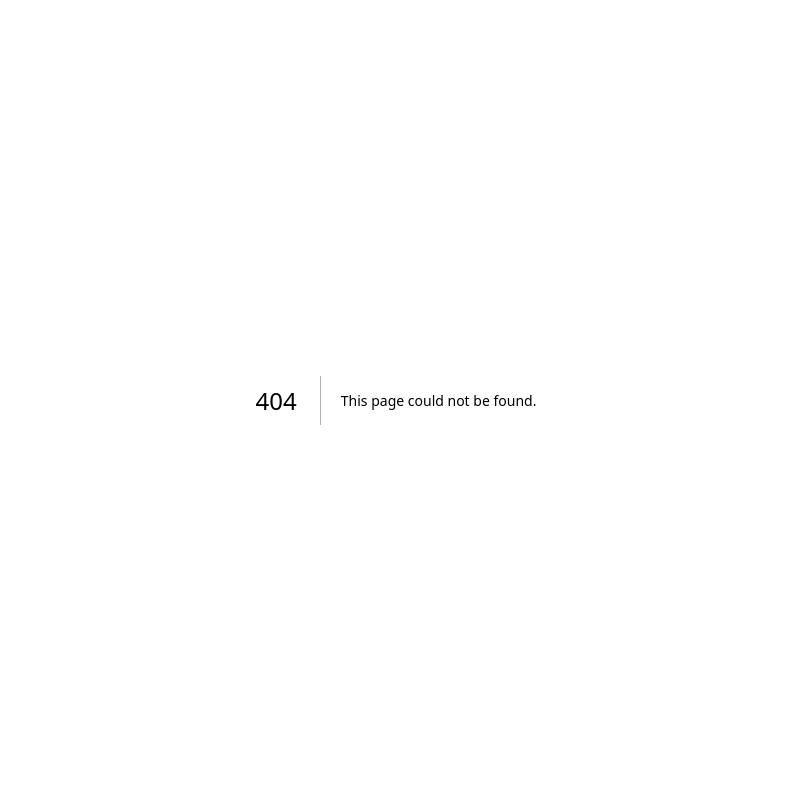
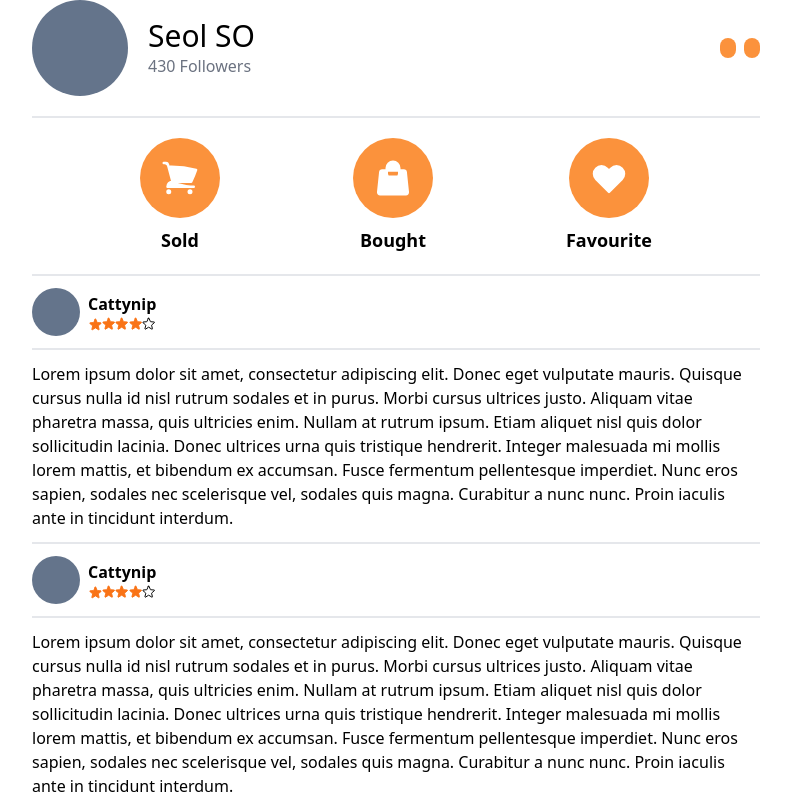
Before and after one commit to cattynip/narrot-market, a Next.js app: page /profile in a window 1280 px wide. Before the commit this address had no page. Shown: the top 800 px of the page, without its empty margins (244-1035 px from the left). Built offline with nearby package versions, Linux system fonts and the light colour scheme.

Commit message:
stlye(page): Profile

```diff
--- a/components/Icon.tsx
+++ b/components/Icon.tsx
@@ -23,12 +23,15 @@ const Icon = ({
       aria-hidden="true"
       {...svgProps}
     >
-      <path
-        strokeLinecap="round"
-        strokeLinejoin="round"
-        strokeWidth="1.5"
-        d={IconDs[d]}
-      />
+      {IconDs[d].map((iconPath, iconPathIndex) => (
+        <path
+          key={iconPathIndex}
+          strokeLinecap="round"
+          strokeLinejoin="round"
+          strokeWidth="1.5"
+          d={iconPath}
+        />
+      ))}
     </svg>
   );
 };
--- a/components/ProductItem.tsx
+++ b/components/ProductItem.tsx
@@ -23,7 +23,7 @@ const ProductItem = ({
   comment
 }: IProductItem) => {
   return (
-    <div className="mt-2 flex w-full items-center justify-between border-t-2 border-gray-300 py-3">
+    <div className="flex w-full items-center justify-between border-t-2 border-gray-300 py-3">
       <div className="flex items-center justify-items-center">
         <ProductImage
           src={imageSrc}
--- /dev/null
+++ b/components/ProfileInforItem.tsx
@@ -0,0 +1,26 @@
+import { TIconDs } from '@libs/iconDs';
+import Icon from './Icon';
+
+interface IProfileInforItem {
+  icon: TIconDs;
+  title: string;
+}
+
+const ProfileInforItem = ({ icon, title }: IProfileInforItem) => {
+  return (
+    <div className="flex flex-col items-center justify-center space-y-2">
+      <div className="flex h-20 w-20 items-center justify-center rounded-full bg-orange-400 transition-colors hover:bg-orange-500">
+        <Icon
+          d={icon}
+          size={10}
+          isHighlighted={false}
+          stroke="#ffffff"
+          fill="#ffffff"
+        />
+      </div>
+      <h3 className="text-lg font-semibold">{title}</h3>
+    </div>
+  );
+};
+
+export default ProfileInforItem;
--- /dev/null
+++ b/components/ProfileReview.tsx
@@ -0,0 +1,38 @@
+import Icon from './Icon';
+
+interface IProfileReview {
+  user: {
+    name: string;
+    avatar: string;
+  };
+  star: number;
+  review: string;
+}
+
+const ProfileReview = ({ user, star, review }: IProfileReview) => {
+  return (
+    <div className="border-b-2 py-3">
+      <div className="flex items-center space-x-2 border-b-2 pb-3">
+        <div className="h-12 w-12 rounded-full bg-slate-500" />
+        <div>
+          <h3 className="font-semibold">{user.name}</h3>
+          <div className="flex items-center justify-start -space-x-0.5">
+            {[...Array(5)].map((_starValue, starIndex) => (
+              <Icon
+                key={starIndex}
+                d="star"
+                size={5}
+                isHighlighted={starIndex < star}
+              />
+            ))}
+          </div>
+        </div>
+      </div>
+      <div className="pt-3">
+        <p>{review}</p>
+      </div>
+    </div>
+  );
+};
+
+export default ProfileReview;
--- a/libs/iconDs.ts
+++ b/libs/iconDs.ts
@@ -1,25 +1,51 @@
 const IconDs = {
-  heart:
-    'M4.318 6.318a4.5 4.5 0 000 6.364L12 20.364l7.682-7.682a4.5 4.5 0 00-6.364-6.364L12 7.636l-1.318-1.318a4.5 4.5 0 00-6.364 0z',
-  plus: 'M12 6v6m0 0v6m0-6h6m-6 0H6',
-  comment:
-    'M8 12h.01M12 12h.01M16 12h.01M21 12c0 4.418-4.03 8-9 8a9.863 9.863 0 01-4.255-.949L3 20l1.395-3.72C3.512 15.042 3 13.574 3 12c0-4.418 4.03-8 9-8s9 3.582 9 8z',
-  picture:
-    'M2.25 15.75l5.159-5.159a2.25 2.25 0 013.182 0l5.159 5.159m-1.5-1.5l1.409-1.409a2.25 2.25 0 013.182 0l2.909 2.909m-18 3.75h16.5a1.5 1.5 0 001.5-1.5V6a1.5 1.5 0 00-1.5-1.5H3.75A1.5 1.5 0 002.25 6v12a1.5 1.5 0 001.5 1.5zm10.5-11.25h.008v.008h-.008V8.25zm.375 0a.375.375 0 11-.75 0 .375.375 0 01.75 0z',
-  github:
-    'M10 0C4.477 0 0 4.484 0 10.017c0 4.425 2.865 8.18 6.839 9.504.5.092.682-.217.682-.483 0-.237-.008-.868-.013-1.703-2.782.605-3.369-1.343-3.369-1.343-.454-1.158-1.11-1.466-1.11-1.466-.908-.62.069-.608.069-.608 1.003.07 1.531 1.032 1.531 1.032.892 1.53 2.341 1.088 2.91.832.092-.647.35-1.088.636-1.338-2.22-.253-4.555-1.113-4.555-4.951 0-1.093.39-1.988 1.029-2.688-.103-.253-.446-1.272.098-2.65 0 0 .84-.27 2.75 1.026A9.564 9.564 0 0110 4.844c.85.004 1.705.115 2.504.337 1.909-1.296 2.747-1.027 2.747-1.027.546 1.379.203 2.398.1 2.651.64.7 1.028 1.595 1.028 2.688 0 3.848-2.339 4.695-4.566 4.942.359.31.678.921.678 1.856 0 1.338-.012 2.419-.012 2.747 0 .268.18.58.688.482A10.019 10.019 0 0020 10.017C20 4.484 15.522 0 10 0z',
-  twitter:
-    'M6.29 18.251c7.547 0 11.675-6.253 11.675-11.675 0-.178 0-.355-.012-.53A8.348 8.348 0 0020 3.92a8.19 8.19 0 01-2.357.646 4.118 4.118 0 001.804-2.27 8.224 8.224 0 01-2.605.996 4.107 4.107 0 00-6.993 3.743 11.65 11.65 0 01-8.457-4.287 4.106 4.106 0 001.27 5.477A4.073 4.073 0 01.8 7.713v.052a4.105 4.105 0 003.292 4.022 4.095 4.095 0 01-1.853.07 4.108 4.108 0 003.834 2.85A8.233 8.233 0 010 16.407a11.616 11.616 0 006.29 1.84',
-  wondering:
-    'M9.879 7.519c1.171-1.025 3.071-1.025 4.242 0 1.172 1.025 1.172 2.687 0 3.712-.203.179-.43.326-.67.442-.745.361-1.45.999-1.45 1.827v.75M21 12a9 9 0 11-18 0 9 9 0 0118 0zm-9 5.25h.008v.008H12v-.008z',
-  answer:
-    'M8.625 9.75a.375.375 0 11-.75 0 .375.375 0 01.75 0zm0 0H8.25m4.125 0a.375.375 0 11-.75 0 .375.375 0 01.75 0zm0 0H12m4.125 0a.375.375 0 11-.75 0 .375.375 0 01.75 0zm0 0h-.375m-13.5 3.01c0 1.6 1.123 2.994 2.707 3.227 1.087.16 2.185.283 3.293.369V21l4.184-4.183a1.14 1.14 0 01.778-.332 48.294 48.294 0 005.83-.498c1.585-.233 2.708-1.626 2.708-3.228V6.741c0-1.602-1.123-2.995-2.707-3.228A48.394 48.394 0 0012 3c-2.392 0-4.744.175-7.043.513C3.373 3.746 2.25 5.14 2.25 6.741v6.018z',
-  pencil:
-    'M16.862 4.487l1.687-1.688a1.875 1.875 0 112.652 2.652L10.582 16.07a4.5 4.5 0 01-1.897 1.13L6 18l.8-2.685a4.5 4.5 0 011.13-1.897l8.932-8.931zm0 0L19.5 7.125M18 14v4.75A2.25 2.25 0 0115.75 21H5.25A2.25 2.25 0 013 18.75V8.25A2.25 2.25 0 015.25 6H10',
-  like: 'M6.633 10.5c.806 0 1.533-.446 2.031-1.08a9.041 9.041 0 012.861-2.4c.723-.384 1.35-.956 1.653-1.715a4.498 4.498 0 00.322-1.672V3a.75.75 0 01.75-.75A2.25 2.25 0 0116.5 4.5c0 1.152-.26 2.243-.723 3.218-.266.558.107 1.282.725 1.282h3.126c1.026 0 1.945.694 2.054 1.715.045.422.068.85.068 1.285a11.95 11.95 0 01-2.649 7.521c-.388.482-.987.729-1.605.729H13.48c-.483 0-.964-.078-1.423-.23l-3.114-1.04a4.501 4.501 0 00-1.423-.23H5.904M14.25 9h2.25M5.904 18.75c.083.205.173.405.27.602.197.4-.078.898-.523.898h-.908c-.889 0-1.713-.518-1.972-1.368a12 12 0 01-.521-3.507c0-1.553.295-3.036.831-4.398C3.387 10.203 4.167 9.75 5 9.75h1.053c.472 0 .745.556.5.96a8.958 8.958 0 00-1.302 4.665c0 1.194.232 2.333.654 3.375z',
-  information:
-    'M11.25 11.25l.041-.02a.75.75 0 011.063.852l-.708 2.836a.75.75 0 001.063.853l.041-.021M21 12a9 9 0 11-18 0 9 9 0 0118 0zm-9-3.75h.008v.008H12V8.25z',
-  help: 'M11.25 11.25l.041-.02a.75.75 0 011.063.852l-.708 2.836a.75.75 0 001.063.853l.041-.021M21 12a9 9 0 11-18 0 9 9 0 0118 0zm-9-3.75h.008v.008H12V8.25z'
+  heart: [
+    'M4.318 6.318a4.5 4.5 0 000 6.364L12 20.364l7.682-7.682a4.5 4.5 0 00-6.364-6.364L12 7.636l-1.318-1.318a4.5 4.5 0 00-6.364 0z'
+  ],
+  plus: ['M12 6v6m0 0v6m0-6h6m-6 0H6'],
+  comment: [
+    'M8 12h.01M12 12h.01M16 12h.01M21 12c0 4.418-4.03 8-9 8a9.863 9.863 0 01-4.255-.949L3 20l1.395-3.72C3.512 15.042 3 13.574 3 12c0-4.418 4.03-8 9-8s9 3.582 9 8z'
+  ],
+  picture: [
+    'M2.25 15.75l5.159-5.159a2.25 2.25 0 013.182 0l5.159 5.159m-1.5-1.5l1.409-1.409a2.25 2.25 0 013.182 0l2.909 2.909m-18 3.75h16.5a1.5 1.5 0 001.5-1.5V6a1.5 1.5 0 00-1.5-1.5H3.75A1.5 1.5 0 002.25 6v12a1.5 1.5 0 001.5 1.5zm10.5-11.25h.008v.008h-.008V8.25zm.375 0a.375.375 0 11-.75 0 .375.375 0 01.75 0z'
+  ],
+  github: [
+    'M10 0C4.477 0 0 4.484 0 10.017c0 4.425 2.865 8.18 6.839 9.504.5.092.682-.217.682-.483 0-.237-.008-.868-.013-1.703-2.782.605-3.369-1.343-3.369-1.343-.454-1.158-1.11-1.466-1.11-1.466-.908-.62.069-.608.069-.608 1.003.07 1.531 1.032 1.531 1.032.892 1.53 2.341 1.088 2.91.832.092-.647.35-1.088.636-1.338-2.22-.253-4.555-1.113-4.555-4.951 0-1.093.39-1.988 1.029-2.688-.103-.253-.446-1.272.098-2.65 0 0 .84-.27 2.75 1.026A9.564 9.564 0 0110 4.844c.85.004 1.705.115 2.504.337 1.909-1.296 2.747-1.027 2.747-1.027.546 1.379.203 2.398.1 2.651.64.7 1.028 1.595 1.028 2.688 0 3.848-2.339 4.695-4.566 4.942.359.31.678.921.678 1.856 0 1.338-.012 2.419-.012 2.747 0 .268.18.58.688.482A10.019 10.019 0 0020 10.017C20 4.484 15.522 0 10 0z'
+  ],
+  twitter: [
+    'M6.29 18.251c7.547 0 11.675-6.253 11.675-11.675 0-.178 0-.355-.012-.53A8.348 8.348 0 0020 3.92a8.19 8.19 0 01-2.357.646 4.118 4.118 0 001.804-2.27 8.224 8.224 0 01-2.605.996 4.107 4.107 0 00-6.993 3.743 11.65 11.65 0 01-8.457-4.287 4.106 4.106 0 001.27 5.477A4.073 4.073 0 01.8 7.713v.052a4.105 4.105 0 003.292 4.022 4.095 4.095 0 01-1.853.07 4.108 4.108 0 003.834 2.85A8.233 8.233 0 010 16.407a11.616 11.616 0 006.29 1.84'
+  ],
+  wondering: [
+    'M9.879 7.519c1.171-1.025 3.071-1.025 4.242 0 1.172 1.025 1.172 2.687 0 3.712-.203.179-.43.326-.67.442-.745.361-1.45.999-1.45 1.827v.75M21 12a9 9 0 11-18 0 9 9 0 0118 0zm-9 5.25h.008v.008H12v-.008z'
+  ],
+  answer: [
+    'M8.625 9.75a.375.375 0 11-.75 0 .375.375 0 01.75 0zm0 0H8.25m4.125 0a.375.375 0 11-.75 0 .375.375 0 01.75 0zm0 0H12m4.125 0a.375.375 0 11-.75 0 .375.375 0 01.75 0zm0 0h-.375m-13.5 3.01c0 1.6 1.123 2.994 2.707 3.227 1.087.16 2.185.283 3.293.369V21l4.184-4.183a1.14 1.14 0 01.778-.332 48.294 48.294 0 005.83-.498c1.585-.233 2.708-1.626 2.708-3.228V6.741c0-1.602-1.123-2.995-2.707-3.228A48.394 48.394 0 0012 3c-2.392 0-4.744.175-7.043.513C3.373 3.746 2.25 5.14 2.25 6.741v6.018z'
+  ],
+  pencil: [
+    'M16.862 4.487l1.687-1.688a1.875 1.875 0 112.652 2.652L10.582 16.07a4.5 4.5 0 01-1.897 1.13L6 18l.8-2.685a4.5 4.5 0 011.13-1.897l8.932-8.931zm0 0L19.5 7.125M18 14v4.75A2.25 2.25 0 0115.75 21H5.25A2.25 2.25 0 013 18.75V8.25A2.25 2.25 0 015.25 6H10'
+  ],
+  like: [
+    'M6.633 10.5c.806 0 1.533-.446 2.031-1.08a9.041 9.041 0 012.861-2.4c.723-.384 1.35-.956 1.653-1.715a4.498 4.498 0 00.322-1.672V3a.75.75 0 01.75-.75A2.25 2.25 0 0116.5 4.5c0 1.152-.26 2.243-.723 3.218-.266.558.107 1.282.725 1.282h3.126c1.026 0 1.945.694 2.054 1.715.045.422.068.85.068 1.285a11.95 11.95 0 01-2.649 7.521c-.388.482-.987.729-1.605.729H13.48c-.483 0-.964-.078-1.423-.23l-3.114-1.04a4.501 4.501 0 00-1.423-.23H5.904M14.25 9h2.25M5.904 18.75c.083.205.173.405.27.602.197.4-.078.898-.523.898h-.908c-.889 0-1.713-.518-1.972-1.368a12 12 0 01-.521-3.507c0-1.553.295-3.036.831-4.398C3.387 10.203 4.167 9.75 5 9.75h1.053c.472 0 .745.556.5.96a8.958 8.958 0 00-1.302 4.665c0 1.194.232 2.333.654 3.375z'
+  ],
+  information: [
+    'M11.25 11.25l.041-.02a.75.75 0 011.063.852l-.708 2.836a.75.75 0 001.063.853l.041-.021M21 12a9 9 0 11-18 0 9 9 0 0118 0zm-9-3.75h.008v.008H12V8.25z'
+  ],
+  help: [
+    'M11.25 11.25l.041-.02a.75.75 0 011.063.852l-.708 2.836a.75.75 0 001.063.853l.041-.021M21 12a9 9 0 11-18 0 9 9 0 0118 0zm-9-3.75h.008v.008H12V8.25z'
+  ],
+  cart: [
+    'M2.25 3h1.386c.51 0 .955.343 1.087.835l.383 1.437M7.5 14.25a3 3 0 00-3 3h15.75m-12.75-3h11.218c1.121-2.3 2.1-4.684 2.924-7.138a60.114 60.114 0 00-16.536-1.84M7.5 14.25L5.106 5.272M6 20.25a.75.75 0 11-1.5 0 .75.75 0 011.5 0zm12.75 0a.75.75 0 11-1.5 0 .75.75 0 011.5 0z'
+  ],
+  shopping: [
+    'M15.75 10.5V6a3.75 3.75 0 10-7.5 0v4.5m11.356-1.993l1.263 12c.07.665-.45 1.243-1.119 1.243H4.25a1.125 1.125 0 01-1.12-1.243l1.264-12A1.125 1.125 0 015.513 7.5h12.974c.576 0 1.059.435 1.119 1.007zM8.625 10.5a.375.375 0 11-.75 0 .375.375 0 01.75 0zm7.5 0a.375.375 0 11-.75 0 .375.375 0 01.75 0z'
+  ],
+  fire: [
+    'M15.362 5.214A8.252 8.252 0 0112 21 8.25 8.25 0 016.038 7.048 8.287 8.287 0 009 9.6a8.983 8.983 0 013.361-6.867 8.21 8.21 0 003 2.48z',
+    'M12 18a3.75 3.75 0 00.495-7.467 5.99 5.99 0 00-1.925 3.546 5.974 5.974 0 01-2.133-1A3.75 3.75 0 0012 18z'
+  ],
+  star: [
+    'M11.48 3.499a.562.562 0 011.04 0l2.125 5.111a.563.563 0 00.475.345l5.518.442c.499.04.701.663.321.988l-4.204 3.602a.563.563 0 00-.182.557l1.285 5.385a.562.562 0 01-.84.61l-4.725-2.885a.563.563 0 00-.586 0L6.982 20.54a.562.562 0 01-.84-.61l1.285-5.386a.562.562 0 00-.182-.557l-4.204-3.602a.563.563 0 01.321-.988l5.518-.442a.563.563 0 00.475-.345L11.48 3.5z'
+  ]
 };
 export type TIconDs = keyof typeof IconDs;
 
--- /dev/null
+++ b/pages/profile/index.tsx
@@ -0,0 +1,48 @@
+import GlobalButton from '@components/GlobalButton';
+import Icon from '@components/Icon';
+import ProfileInforItem from '@components/ProfileInforItem';
+import ProfileReview from '@components/ProfileReview';
+import { NextPage } from 'next';
+
+const Profile: NextPage = () => {
+  return (
+    <div>
+      <div className="flex items-center justify-between border-b-2 pb-5">
+        <div className="flex items-center justify-start space-x-5">
+          <div className="h-24 w-24 rounded-full bg-slate-500" />
+          <div>
+            <h1 className="text-3xl font-medium">Seol SO</h1>
+            <span className="text-gray-500">430 Followers</span>
+          </div>
+        </div>
+        <div className="flex items-center justify-between space-x-2">
+          <GlobalButton className="px-2">
+            <Icon d="pencil" size={5} isHighlighted={false} stroke="#ffffff" />
+          </GlobalButton>
+          <GlobalButton className="px-2">
+            <Icon d="fire" size={5} isHighlighted={false} stroke="#ffffff" />
+          </GlobalButton>
+        </div>
+      </div>
+      <div className="mx-auto w-full border-b-2  pt-5 pb-5">
+        <div className="mx-auto flex max-w-lg items-center justify-between ">
+          <ProfileInforItem icon="cart" title="Sold" />
+          <ProfileInforItem icon="shopping" title="Bought" />
+          <ProfileInforItem icon="heart" title="Favourite" />
+        </div>
+      </div>
+      <div className="border-b-2 pb-5">
+        {[...Array(10)].map((review, reviewIndex) => (
+          <ProfileReview
+            key={reviewIndex}
+            user={{ name: 'Cattynip', avatar: '/' }}
+            star={4}
+            review="Lorem ipsum dolor sit amet, consectetur adipiscing elit. Donec eget vulputate mauris. Quisque cursus nulla id nisl rutrum sodales et in purus. Morbi cursus ultrices justo. Aliquam vitae pharetra massa, quis ultricies enim. Nullam at rutrum ipsum. Etiam aliquet nisl quis dolor sollicitudin lacinia. Donec ultrices urna quis tristique hendrerit. Integer malesuada mi mollis lorem mattis, et bibendum ex accumsan. Fusce fermentum pellentesque imperdiet. Nunc eros sapien, sodales nec scelerisque vel, sodales quis magna. Curabitur a nunc nunc. Proin iaculis ante in tincidunt interdum."
+          />
+        ))}
+      </div>
+    </div>
+  );
+};
+
+export default Profile;
```
